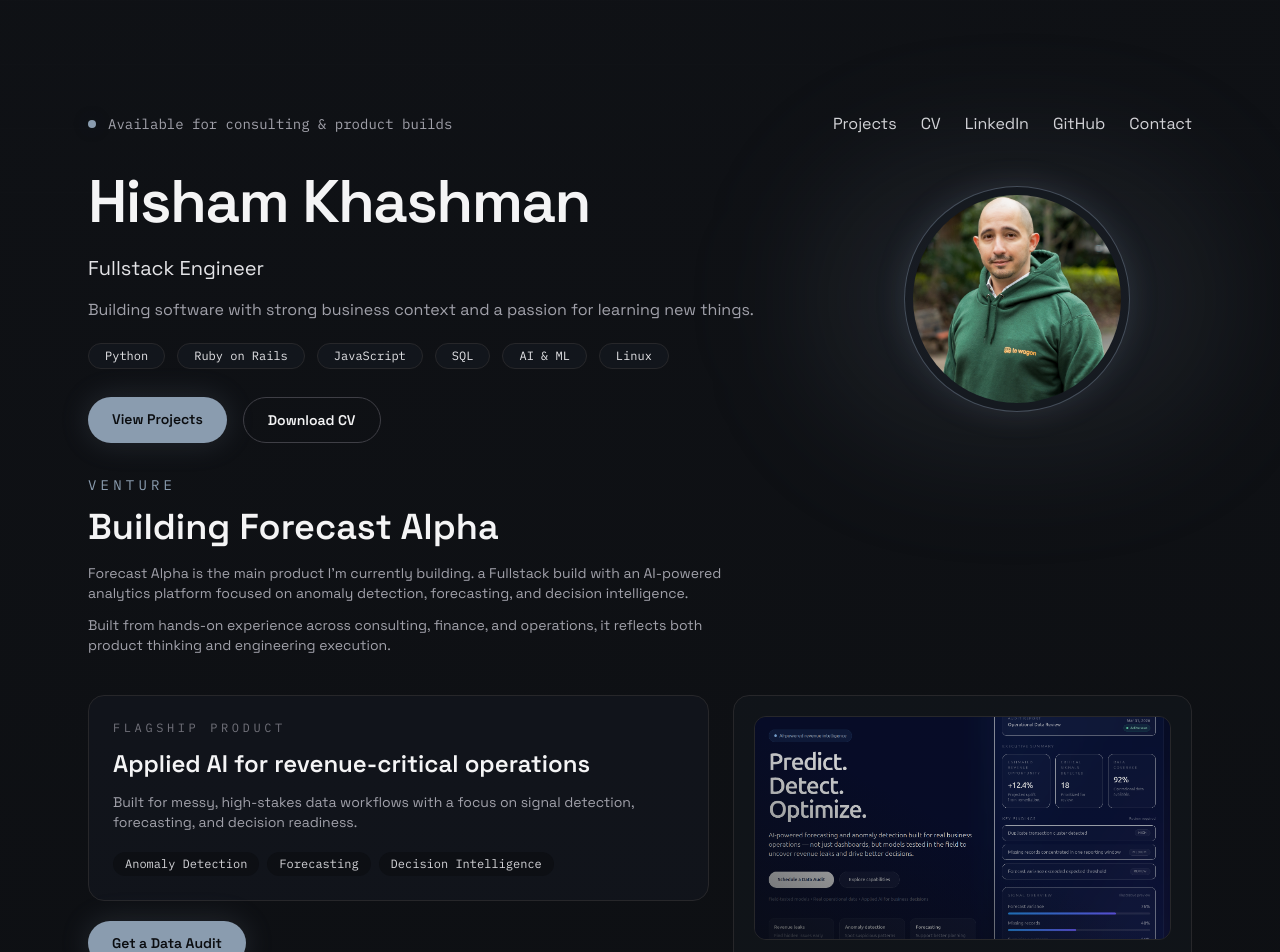
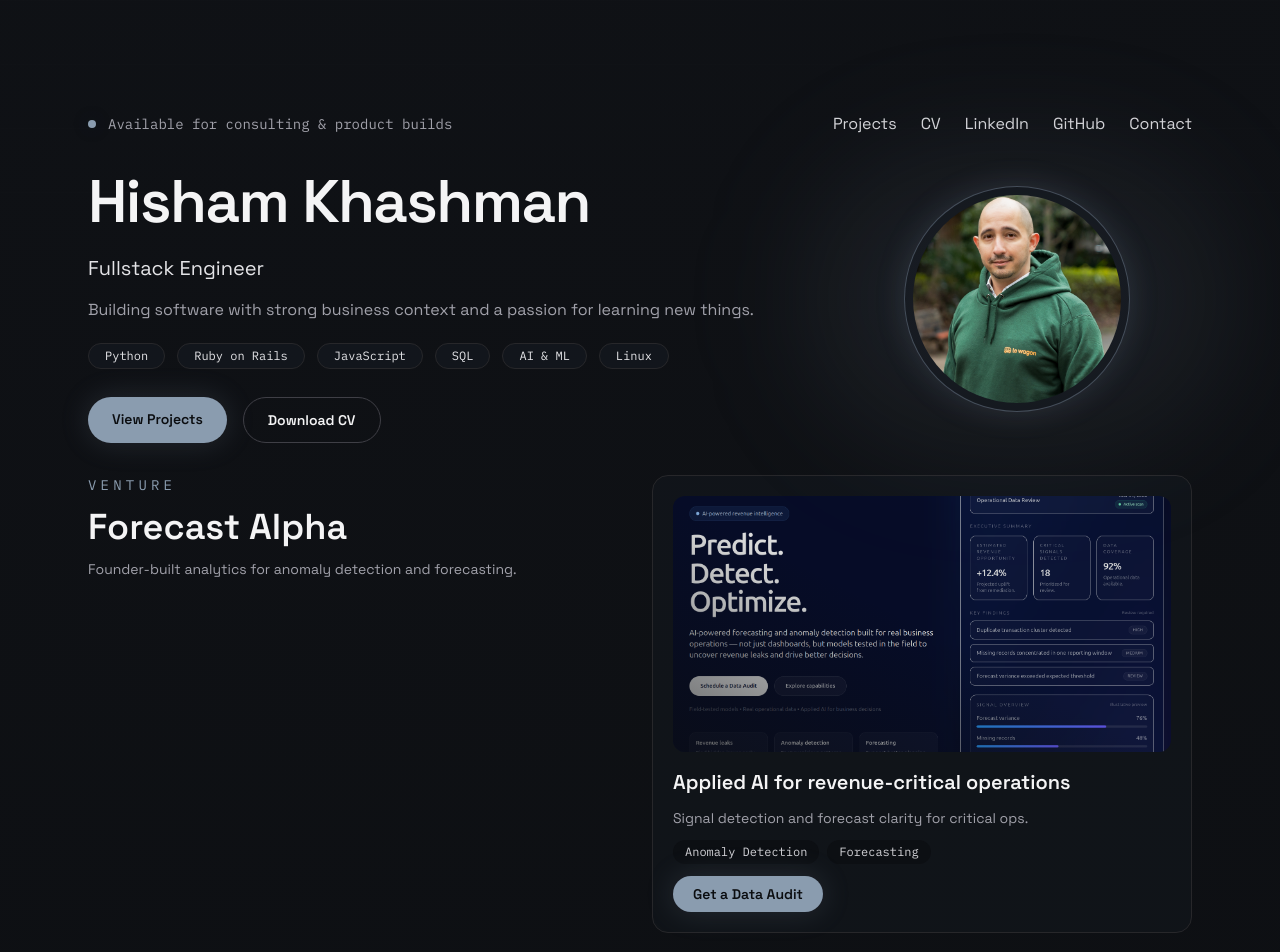
Before and after one commit to Hishamkhashman1/portfolio, a Next.js app: page / in a window 1280 px wide. Shown: the top 952 px of the page. Built offline with nearby package versions, Linux system fonts and the light colour scheme.

Commit message:
refactored forecast alpha

```diff
--- a/app/page.tsx
+++ b/app/page.tsx
@@ -8,8 +8,6 @@
 export default function Home() {
   const forecastLiveUrl =
     "https://www.forecastalpha.it.com/";
-  const forecastRepoUrl =
-    "https://www.forecastalpha.it.com/";
   const forecastImage = "/projects/forecast.png";
 
   return (
@@ -17,45 +15,39 @@
       <main className="mx-auto flex max-w-6xl flex-col gap-20 px-6 pb-24 pt-12">
         <div className="space-y-6">
           <Hero />
-          <section className="space-y-10">
-            <div>
+          <section className="grid gap-6 lg:grid-cols-[1fr_1fr]">
+            <div className="space-y-3">
               <p className="text-sm font-mono uppercase tracking-[0.3em] text-electric">
                 Venture
               </p>
-              <h2 className="mt-3 text-3xl font-semibold text-zinc-100 sm:text-4xl">
-                Building Forecast Alpha
+              <h2 className="text-3xl font-semibold text-zinc-100 sm:text-4xl">
+                Forecast Alpha
               </h2>
-              <p className="mt-4 max-w-2xl text-sm text-zinc-400">
-                Forecast Alpha is the main product I&apos;m currently building.
-                a Fullstack build with an AI-powered analytics platform focused on anomaly detection,
-                forecasting, and decision intelligence.
-              </p>
-              <p className="mt-3 max-w-2xl text-sm text-zinc-400">
-                Built from hands-on experience across consulting, finance, and
-                operations, it reflects both product thinking and engineering
-                execution.
+              <p className="max-w-2xl text-sm text-zinc-400">
+                Founder-built analytics for anomaly detection and forecasting.
               </p>
             </div>
 
-            <div className="grid gap-6 lg:grid-cols-[1.15fr_0.85fr]">
-              <div className="space-y-5">
-                <div className="rounded-2xl border border-zinc-800 bg-haze/50 p-6">
-                  <p className="text-xs font-mono uppercase tracking-[0.3em] text-zinc-500">
-                    Flagship Product
-                  </p>
-                  <h3 className="mt-3 text-2xl font-semibold text-zinc-100">
+            <div className="rounded-2xl border border-zinc-800 bg-haze/40 p-5">
+              <div className="relative h-64 overflow-hidden rounded-xl">
+                <Image
+                  src={forecastImage}
+                  alt="Forecast Alpha platform preview"
+                  fill
+                  sizes="(max-width: 1024px) 100vw, 50vw"
+                  className="object-cover opacity-85"
+                />
+                <div className="absolute inset-0 bg-gradient-to-tr from-night/60 via-transparent to-transparent" />
+              </div>
+              <div className="mt-4 space-y-3">
+                <h3 className="text-xl font-semibold text-zinc-100">
                   Applied AI for revenue-critical operations
                 </h3>
-                  <p className="mt-3 text-sm text-zinc-400">
-                    Built for messy, high-stakes data workflows with a focus on
-                    signal detection, forecasting, and decision readiness.
+                <p className="text-sm text-zinc-400">
+                  Signal detection and forecast clarity for critical ops.
                 </p>
-                  <div className="mt-5 flex flex-wrap gap-2">
-                    {[
-                      "Anomaly Detection",
-                      "Forecasting",
-                      "Decision Intelligence"
-                    ].map((item) => (
+                <div className="flex flex-wrap gap-2">
+                  {["Anomaly Detection", "Forecasting"].map((item) => (
                     <span
                       key={item}
                       className="rounded-full bg-night/60 px-3 py-1 text-xs font-mono text-zinc-300"
@@ -64,44 +56,14 @@
                     </span>
                   ))}
                 </div>
-                </div>
-                <div className="flex flex-wrap gap-3">
                 <a
                   href={forecastLiveUrl}
-                    className="rounded-full bg-electric px-6 py-3 text-sm font-semibold text-night shadow-glow transition hover:shadow-glowStrong"
+                  className="inline-flex w-fit rounded-full bg-electric px-5 py-2 text-sm font-semibold text-night shadow-glow transition hover:shadow-glowStrong"
                   target="_blank"
                   rel="noreferrer"
                 >
                   Get a Data Audit
                 </a>
-                  {/* <a
-                    href={forecastRepoUrl}
-                    className="rounded-full border border-zinc-700 px-6 py-3 text-sm font-semibold text-zinc-100 transition hover:border-electric hover:text-electric"
-                    target="_blank"
-                    rel="noreferrer"
-                  >
-                    View Code
-                  </a> */}
-                </div>
-              </div>
-
-              <div className="relative overflow-hidden rounded-2xl border border-zinc-800 bg-haze/40 p-5">
-                <div className="relative h-56 overflow-hidden rounded-xl border border-zinc-800">
-                  <Image
-                    src={forecastImage}
-                    alt="Forecast Alpha platform preview"
-                    fill
-                    sizes="(max-width: 1024px) 100vw, 40vw"
-                    className="object-cover opacity-80"
-                  />
-                  <div className="absolute inset-0 bg-gradient-to-tr from-night/60 via-transparent to-transparent" />
-                </div>
-                <div className="mt-4 flex items-center justify-between text-xs text-zinc-400">
-                  <span className="font-mono">Forecast Alpha Platform</span>
-                  <span className="text-[11px] uppercase tracking-[0.2em] text-zinc-500">
-                    Founder Build
-                  </span>
-                </div>
               </div>
             </div>
           </section>
```
Lines whose indentation alone changed are shown as unchanged.
